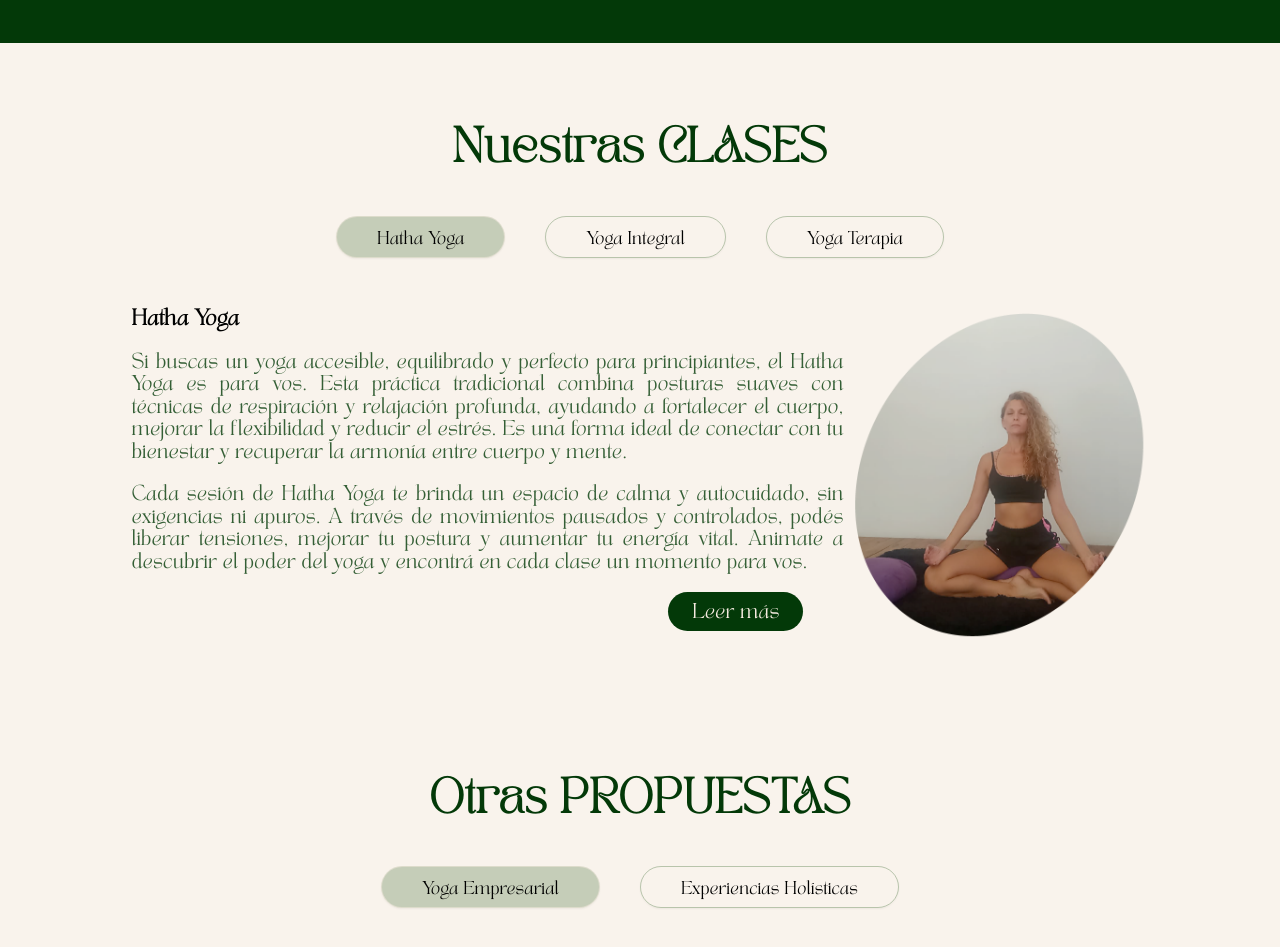
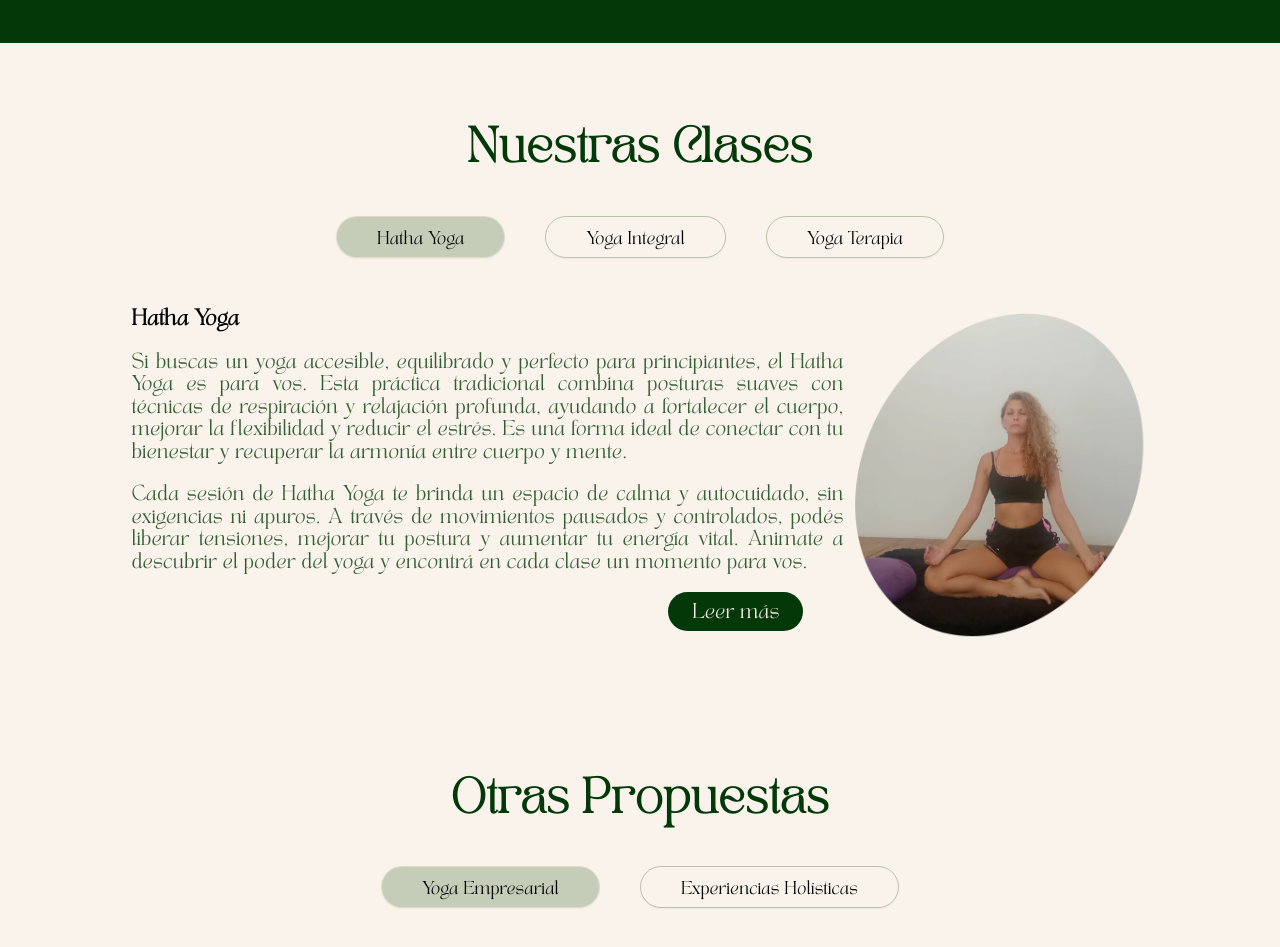
Before and after one commit to nicolamberto/belyoga, a Next.js app: page / in a window 1280 px wide. Shown: the part 1483-2430 px from the top of the page. Built offline with nearby package versions, Linux system fonts and the light colour scheme.

Commit message:
cambiando nro de telefono

```diff
--- a/src/app/components/carouselimgs/carouselimgs.jsx
+++ b/src/app/components/carouselimgs/carouselimgs.jsx
@@ -57,13 +57,14 @@ export default function CarouselImgs() {
                     className=' w-[100%]'
                 >
                     <div>
-                        {carouselImgs.map((item) => (
-                            <SwiperSlide key={item.alt} className=''>
+                        {carouselImgs.map((item, index) => (
+                            <SwiperSlide key={index} className=''>
                                 <div className="rounded-xl object-cover flex justify-center items-center">
                                     <Image
                                         src={item.img}
                                         width={600}
                                         className='object-cover overflow-hidden rounded-[50px] h-[300px] p-5 sm:p-2'
+                                        alt='carousel-img'
                                     />
                                 </div>
                             </SwiperSlide>
--- a/src/app/components/contact/contact.jsx
+++ b/src/app/components/contact/contact.jsx
@@ -27,7 +27,7 @@ export default function Contact() {
                     <div className="">
                         <p className='text-[#033908] text-[20px] lg:text-[25px] py-5 font-extrabold underline text-center lg:text-start'>Contacto</p>
                         <p className='text-[#033908] font-bold text-[11px] sm:text-[13px] lg:text-[15px] xl:text-[18px] '>Dirección: <span className='px-10 font-light text-[9px] sm:text-[11px] lg:text-[13px] xl:text-[15px]'>Calle Aconcagua 2520 Barrio Parque</span></p>
-                        <p className='text-[#033908] font-bold text-[11px] sm:text-[13px] lg:text-[15px] xl:text-[18px]'>Teléfono: <span className='px-10 font-light text-[9px] sm:text-[11px] lg:text-[13px] xl:text-[15px]'>123456789</span> </p>
+                        <p className='text-[#033908] font-bold text-[11px] sm:text-[13px] lg:text-[15px] xl:text-[18px]'>Teléfono: <span className='px-10 font-light text-[9px] sm:text-[11px] lg:text-[13px] xl:text-[15px]'>351-852-2977</span> </p>
                         <p className='text-[#033908] font-bold text-[11px] sm:text-[13px] lg:text-[15px] xl:text-[18px]'>Correo: <span className='px-10 font-light text-[9px] sm:text-[11px] lg:text-[13px] xl:text-[15px]'>belyoga@gmail.com</span></p>
                     </div>
 
--- a/src/app/components/hero-section/carousel.jsx
+++ b/src/app/components/hero-section/carousel.jsx
@@ -6,8 +6,7 @@ import useEmblaCarousel from 'embla-carousel-react'
 import Image from 'next/image'
 import Autoplay from 'embla-carousel-autoplay'
 
-import { carouselHeroSectionDesktop, carouselHeroSectionMobile } from '@/app/lib/data/data'
-import { socialMediaHero } from '@/app/lib/data/data';
+import { carouselHeroSectionDesktop } from '@/app/lib/data/data'
 import Link from 'next/link'
 import { tanpearl } from '@/app/layout'
 
--- a/src/app/components/hero-section/carouselmobile.jsx
+++ b/src/app/components/hero-section/carouselmobile.jsx
@@ -6,8 +6,8 @@ import useEmblaCarousel from 'embla-carousel-react'
 import Image from 'next/image'
 import Autoplay from 'embla-carousel-autoplay'
 
-import { carouselHeroSectionDesktop, carouselHeroSectionMobile } from '@/app/lib/data/data'
-import { socialMediaHero } from '@/app/lib/data/data';
+import { carouselHeroSectionMobile } from '@/app/lib/data/data'
+
 import Link from 'next/link'
 import { tanpearl } from '@/app/layout'
 
--- a/src/app/components/intro-clases/intro-clases/EmblaCarouselClases.jsx
+++ b/src/app/components/intro-clases/intro-clases/EmblaCarouselClases.jsx
@@ -60,7 +60,7 @@ const EmblaCarouselIntroClases = () => {
                     whileInView={{ opacity: 1, y: 0 }}
                     viewport={{ once: true }}
                     className="flex flex-col items-center justify-center pb-5 xl:pb-10">
-                    <p className={`text-[25px] xl:text-[35px] pb-0 text-[#033908] font-bold ${tanpearl.className}`}>Nuestras CLASES</p>
+                    <p className={`text-[25px] xl:text-[35px] pb-0 text-[#033908] font-bold ${tanpearl.className}`}>Nuestras Clases</p>
                 </motion.div>
 
                 <div className="embla__viewport " ref={emblaMainRef}>
--- a/src/app/components/intropropuestas/introclases/EmblaCarouselPropuestas.jsx
+++ b/src/app/components/intropropuestas/introclases/EmblaCarouselPropuestas.jsx
@@ -62,7 +62,7 @@ const EmblaCarouselPropuestas = () => {
                     whileInView={{ opacity: 1, y: 0 }}
                     viewport={{ once: true }}
                     className="flex flex-col items-center justify-center pb-5 xl:pb-10">
-                    <p className={`text-[25px] xl:text-[35px] pb-0 text-[#033908] font-bold ${tanpearl.className}`}>Otras PROPUESTAS</p>
+                    <p className={`text-[25px] xl:text-[35px] pb-0 text-[#033908] font-bold ${tanpearl.className}`}>Otras Propuestas</p>
                 </motion.div>
 
                 <div className="embla__viewport " ref={emblaMainRef}>
--- a/src/app/yogaempresarial/elements/actividadesempresarial.jsx
+++ b/src/app/yogaempresarial/elements/actividadesempresarial.jsx
@@ -22,6 +22,7 @@ export default function ActividadesEmpresarial() {
       >
         {actividadesEmpresarial.map((item, index) => (
           <motion.div
+            key={index}
             onMouseEnter={() => setHoverIndex(index)}
             onMouseLeave={() => setHoverIndex(null)}
             className="relative group transition flex flex-col justify-center items-center w-[90%] xl:w-[100%] shadow-sm my-7 p-4 rounded-[20px] border border-[#033908] text-[#033908] h-[140px] py-20">
--- a/src/app/yogaempresarial/elements/beneficiosempresarial.jsx
+++ b/src/app/yogaempresarial/elements/beneficiosempresarial.jsx
@@ -11,7 +11,7 @@ export default function BeneficiosEmpresarial() {
       <div className='flex flex-col md:flex-row justify-center items-center gap-32 md:gap-10 w-[100%] py-20'>
 
         {beneficiosempresarial.map((item, index) => (
-          <div className="bg-white bg-opacity-40 shadow-xl border-[#033908] border-opacity-40 rounded-[50px] pb-10 pt-5 px-5 text-center w-[70%] relative md:w-[25%] xl:w-[20%] flex flex-col gap-5 xl:gap-10 text-[13px] lg:text-[15px] xl:text-[17px] text-[#033908]">
+          <div key={index} className="bg-white bg-opacity-40 shadow-xl border-[#033908] border-opacity-40 rounded-[50px] pb-10 pt-5 px-5 text-center w-[70%] relative md:w-[25%] xl:w-[20%] flex flex-col gap-5 xl:gap-10 text-[13px] lg:text-[15px] xl:text-[17px] text-[#033908]">
             <p className=' font-bold w-full'>{item.title}</p>
             <p className=' text-opacity-80 text-justify font-[1px] text-[9px] lg:text-[11px] xl:text-[13px]'>{item.text}</p>
             <div className="absolute -top-12 left-1/2 transform -translate-x-1/2 -translate-y-1/2">
--- a/src/app/yogaempresarial/elements/tarifasempresarial.jsx
+++ b/src/app/yogaempresarial/elements/tarifasempresarial.jsx
@@ -30,7 +30,7 @@ export default function TarifasEmpresarial() {
                 ))}
               </div>
 
-              <Link target='_blank' href={'https://api.whatsapp.com/send?phone=5493518522977&text=Hola!%20Quiero%20averiguar%20mas%20sobre%20yoga%20empresarial!%20Mi%20nombre%20es:%20'} className={`border border-[#033908] text-[#033908] font-bold rounded-full px-10 py-1 text-[13px] lg:text-[13px] 2xl:text-[16px] ${item.diferencial ? 'bg-[#033908] text-[#f5ebe0] hover:bg-[#f5ebe0] hover:text-[#033908] transition' : 'bg-[#033908] text-[#f5ebe0] hover:bg-[#f5ebe0] hover:text-[#033908] transition'} `}>Contratar</Link>
+              <Link target='_blank' href={'https://api.whatsapp.com/send?phone=5493518522977&text=Hola!%20Quiero%20averiguar%20mas%20sobre%20yoga%20empresarial!%20Mi%20nombre%20es:%20'} className={`border border-[#033908] text-[#033908] font-bold rounded-full px-10 py-1 text-[13px] lg:text-[13px] 2xl:text-[16cdpx] ${item.diferencial ? 'bg-[#033908] text-[#f5ebe0] hover:bg-[#f5ebe0] hover:text-[#033908] transition' : 'bg-[#033908] text-[#f5ebe0] hover:bg-[#f5ebe0] hover:text-[#033908] transition'} `}>Contratar</Link>
             </div>
 
           ))
```
